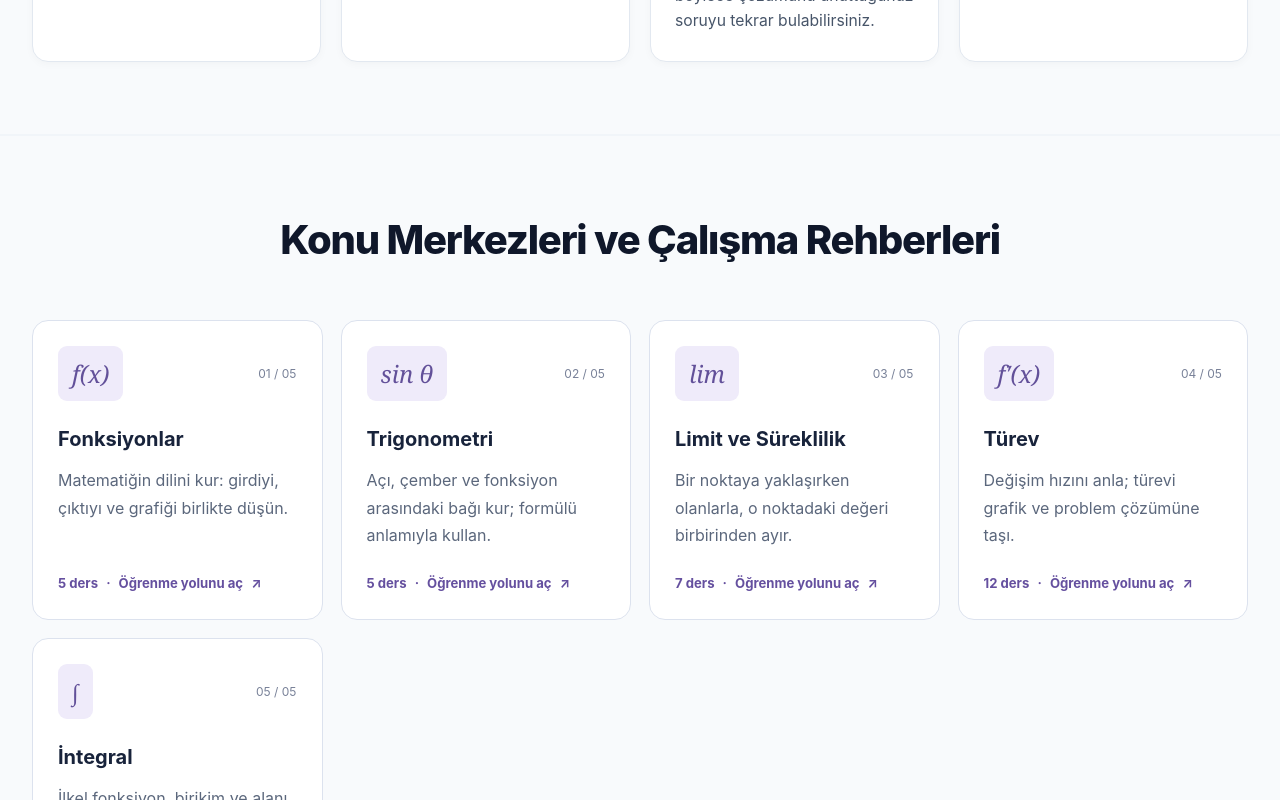
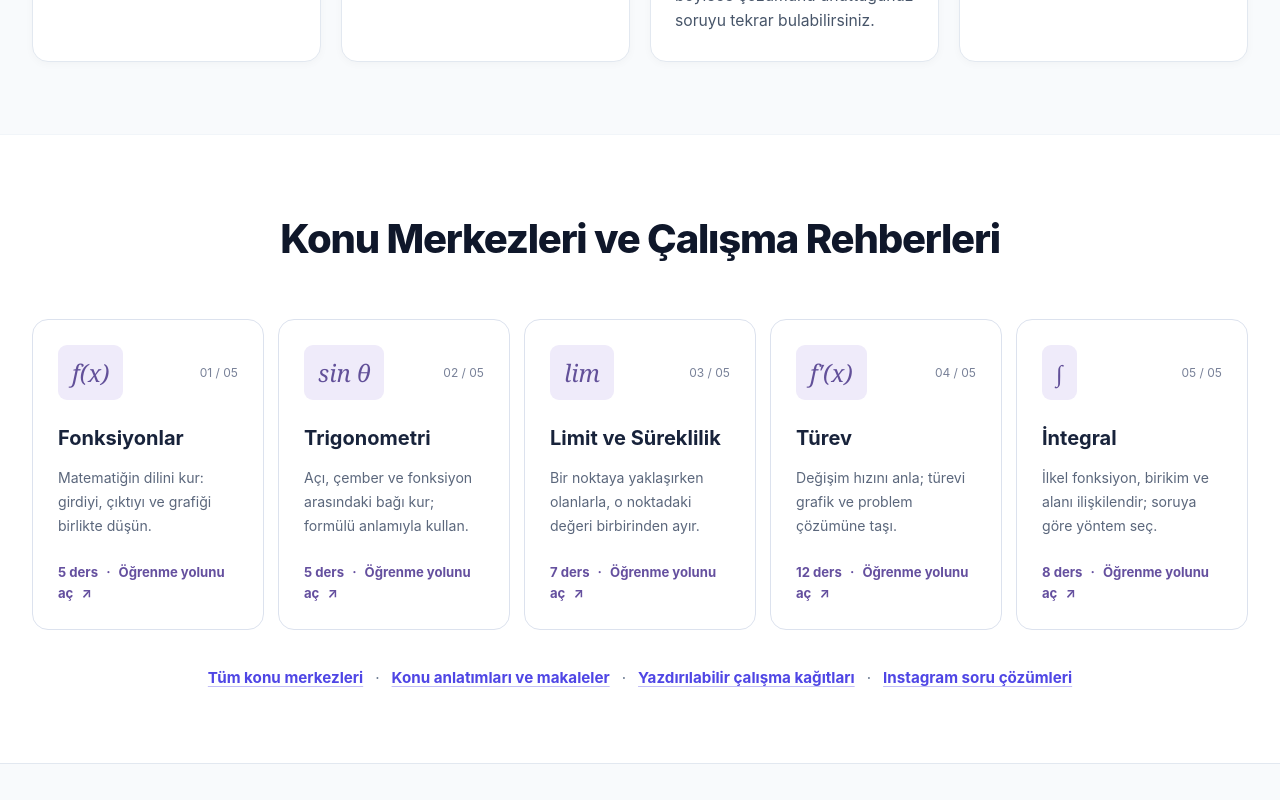
Before and after one commit to MetinKara1/matematik-ai-web, a Next.js app: page / in a window 1280 px wide. Shown: the part 4720-5520 px from the top of the page. Built offline with nearby package versions, Linux system fonts and the light colour scheme; no server answers.

Commit message:
fix(style): eliminate topic cards orphan grid and link overlap on landing page

```diff
--- a/app/LandingPage.css
+++ b/app/LandingPage.css
@@ -470,6 +470,12 @@
   border-bottom: 1px solid #f1f5f9;
 }
 
+.features-section + .features-section {
+  background: #ffffff;
+  border-top: none;
+  border-bottom: none;
+}
+
 .container {
   max-width: 1296px;
   margin: 0 auto;
@@ -569,10 +575,14 @@
   display: flex;
   justify-content: center;
   align-items: center;
+  flex-wrap: wrap;
   gap: .75rem;
-  margin: -1.25rem 0 2rem;
+  margin: 2.25rem auto 0;
   color: #64748b;
-  font-size: .92rem;
+  font-size: .95rem;
+}
+.cta-section .landing-content-links {
+  margin: 1rem auto 2.25rem;
 }
 .landing-content-links a {
   color: #4f46e5;
@@ -739,7 +749,15 @@
 }
 
 @media (max-width: 640px) {
-  .landing-content-links { align-items: center; flex-direction: column; gap: .35rem; }
+  .landing-content-links {
+    align-items: center;
+    flex-direction: column;
+    gap: .5rem;
+    margin: 1.75rem auto 0;
+  }
+  .cta-section .landing-content-links {
+    margin: 1rem auto 2rem;
+  }
   .landing-content-links span { display: none; }
   .sticky-app-qr {
     display: none;
--- a/app/TopicHubs.css
+++ b/app/TopicHubs.css
@@ -11,7 +11,47 @@
 .topic-start { display: inline-flex; gap: 20px; align-items: center; background: #5e47af; color: #fff; padding: 13px 20px; border-radius: 9px; margin-top: 10px; text-decoration: none; font-weight: 650; }
 .topic-main h2, .topic-library h2 { font-size: 1.5rem; line-height: 1.4; margin-bottom: 16px; }
 .topic-section-intro { color: #5b677c; line-height: 1.8; margin-bottom: 25px; }
-.topic-cards { display: grid; grid-template-columns: repeat(auto-fit, minmax(min(100%, 275px), 1fr)); gap: 18px; }
+.topic-cards {
+  display: grid;
+  grid-template-columns: repeat(auto-fit, minmax(min(100%, 275px), 1fr));
+  gap: 18px;
+}
+
+@media (min-width: 1024px) {
+  .topic-cards {
+    grid-template-columns: repeat(5, minmax(0, 1fr));
+    gap: 14px;
+  }
+  .topic-card {
+    padding: 22px 18px;
+  }
+  .topic-card h3 {
+    font-size: 1.15rem;
+    margin-bottom: 10px;
+  }
+  .topic-card p {
+    font-size: 0.88rem;
+    line-height: 1.55;
+    margin-bottom: 18px;
+  }
+  .topic-card-bottom {
+    font-size: 0.8rem;
+  }
+}
+
+@media (max-width: 1023px) and (min-width: 641px) {
+  .topic-cards {
+    grid-template-columns: repeat(6, 1fr);
+    gap: 16px;
+  }
+  .topic-card {
+    grid-column: span 2;
+  }
+  .topic-card:nth-child(4),
+  .topic-card:nth-child(5) {
+    grid-column: span 3;
+  }
+}
 .topic-card { padding: 25px; display: flex; flex-direction: column; border: 1px solid #dce2ee; background: #fff; border-radius: 16px; text-decoration: none; color: #18233b; }
 .topic-card:hover, .topic-routes > a:hover { border-color: #a393d3; box-shadow: 0 6px 20px #443c7c0a; }
 .topic-card-top { display: flex; justify-content: space-between; align-items: center; margin-bottom: 22px; font-size: .75rem; color: #788198; }
```
